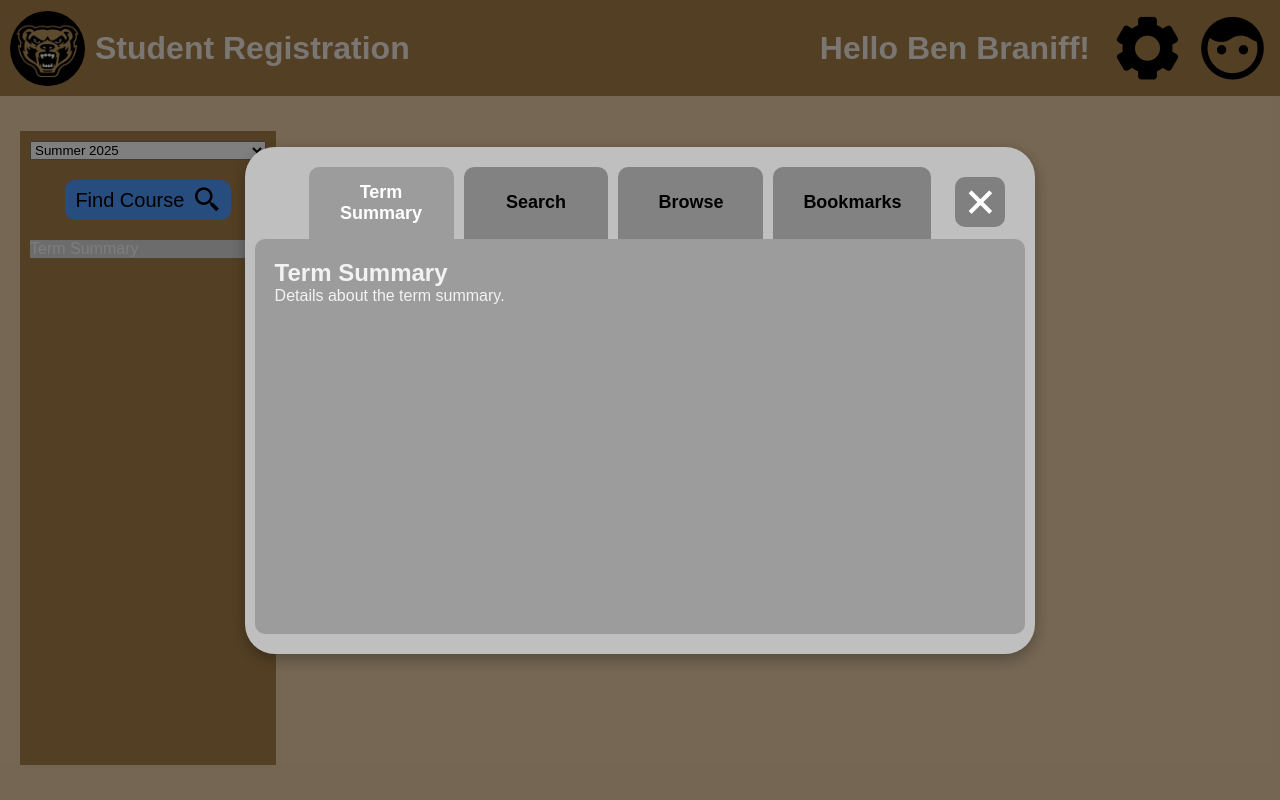
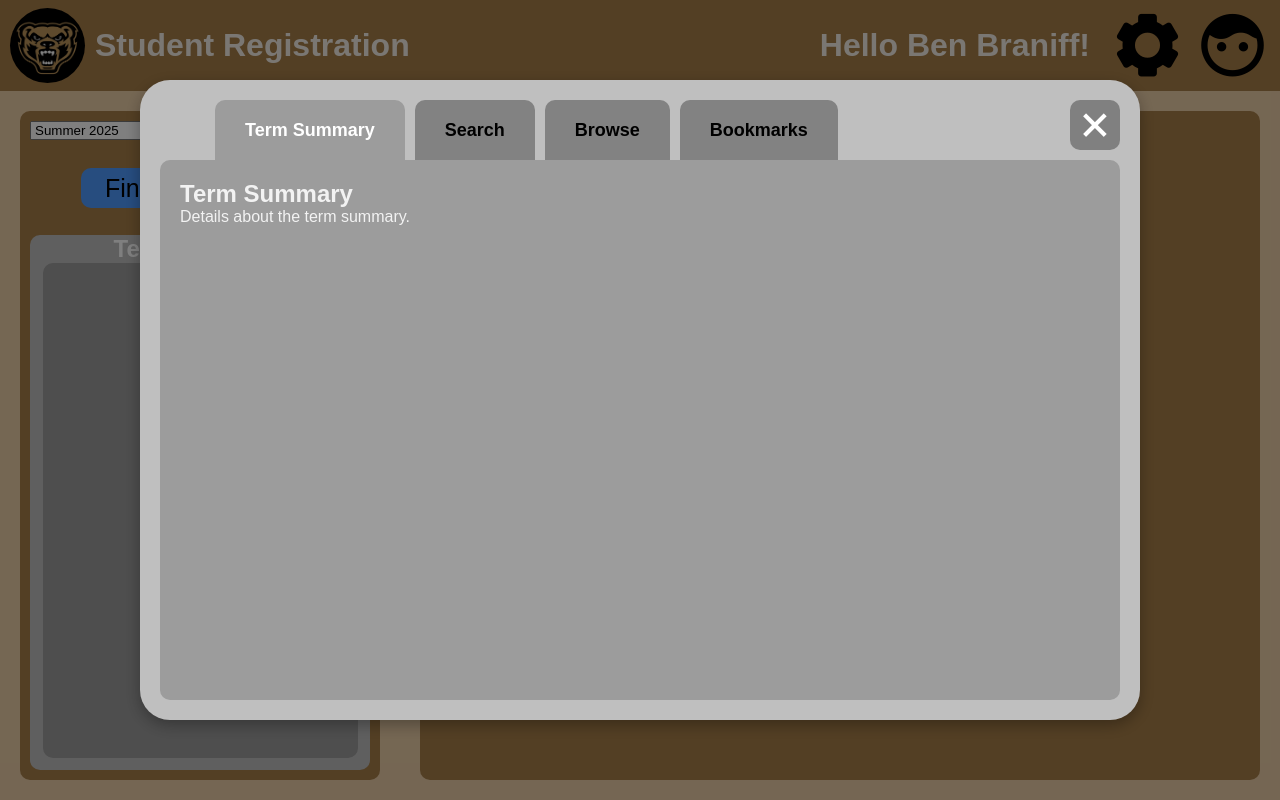
Before and after one commit to msalama2/CSI-3450-DataBase-and-Design, a React (Vite) app in the folder frontend/: page / in a window 1280 px wide. Both pictures are taken after a click on the button "Find Course". Built offline with nearby package versions, Linux system fonts and the light colour scheme.

Commit message:
More touchups with popup and term summary size

```diff
--- a/frontend/src/components/homepage/components/findcourse/popup.css
+++ b/frontend/src/components/homepage/components/findcourse/popup.css
@@ -9,18 +9,16 @@ body {
   background-color: #4e9aff;
   height: 40px;
   width: 70%;
-  font-size: 20px;
+  font-size: 25px;
   border-radius: 10px;
   transition: background ease 0.3s;
   display: flex;
   flex-direction: row;
-  /* text-align: center; */
-  /* vertical-align: auto; */
+  justify-content: space-evenly;
   line-height: 40px;
-  padding-left: 10px;
 }
 .search {
-  margin: auto;
+  margin: auto 0;
   font-size: 30px;
 }
 .find-course:hover {
@@ -45,48 +43,20 @@ body {
   background-color: #bfbfbf;
   padding: 20px;
   border-radius: 30px; /* Curved corners */
-  width: 750.8px; /* Width */
-  height: 467px; /* Height */
+  width: 75%; /* Width */
+  height: 75%; /* Height */
   box-shadow: 0 5px 15px rgba(0, 0, 0, 0.3);
   position: relative;
-  overflow-y: auto; /* Add scroll if content overflows */
   display: flex;
   flex-direction: column;
-  align-items: center; /* Center horizontally */
+  /* align-items: center; */
 }
 
-.close {
-  position: absolute;
-  top: 20px;
-  right: 20px;
-  cursor: pointer;
-  background: gray;
-  height: 50px;
-  width: 50px;
-  line-height: 50px;
-  color: white;
-  border-radius: 10px;
-  transition: all ease 0.3s;
-}
-
-.close i {
-  font-size: 50px;
-  color: white;
-  transition: all ease 0.3s;
-}
-
-.close:hover {
-  background-color: red;
-}
-
-.close:hover i {
-  color: black;
-}
-
+/* start of tabs */
 .tabs {
   display: flex;
-  justify-content: space-around;
-  padding-right: 40px;
+  flex-direction: row;
+  padding-left: 50px;
 }
 
 .tabs button {
@@ -98,9 +68,8 @@ body {
   font-size: 18px; /* Larger font size */
   font-weight: bold; /* Optional: Make text bold */
   transition: background-color 0.3s ease; /* Smooth hover effect */
-  flex: 1; /* Distribute space evenly */
   margin: 0 5px; /* Add some spacing between tabs */
-  transition: all ease .3s;
+  transition: all ease 0.3s;
 }
 
 .tabs button.active {
@@ -116,24 +85,40 @@ body {
   background-color: #8d8d8d;
 }
 
+/* start of close button */
+.close {
+  /* position: absolute;
+  top: 0px;
+  right: 0px; */
+  cursor: pointer;
+  background: gray;
+  height: 50px;
+  width: 50px;
+  line-height: 50px;
+  color: white;
+  border-radius: 10px;
+  transition: all ease 0.3s;
+  margin: 0 0 10px auto;
+}
+.close i {
+  font-size: 50px;
+  color: white;
+  transition: all ease 0.3s;
+}
+.close:hover {
+  background-color: red;
+}
+.close:hover i {
+  color: black;
+}
+/* end of close button */
+/* end of tabs */
+
 .tab-content {
   padding: 20px;
   background-color: #9c9c9c;
   border-radius: 10px;
-  /* margin-top: 10px; */
-  width: 730.8px;
-  height: 400px;
+  width: calc(100% - 40px);
+  height: 100%;
   overflow-y: auto;
 }
-
-.close {
-  position: absolute;
-  top: 30px;
-  right: 30px;
-  font-size: 24px;
-  cursor: pointer;
-}
-
-.close:hover {
-  color: red;
-}
--- a/frontend/src/components/homepage/components/findcourse/popup.jsx
+++ b/frontend/src/components/homepage/components/findcourse/popup.jsx
@@ -17,17 +17,13 @@ const Popup = () => {
   return (
     <div>
       <button onClick={togglePopup} className="find-course">
-        Find Course
+        <p>Find Course</p>
         <i class="bx bx-search-alt-2 search"></i>
       </button>
 
       {isOpen && (
         <div className="popup-overlay">
           <div className="popup-content">
-            <div className="close" onClick={togglePopup}>
-              <i className="bx bx-x"></i>
-            </div>
-
             {/* Tabs */}
             <div className="tabs">
               <button
@@ -54,6 +50,9 @@ const Popup = () => {
               >
                 Bookmarks
               </button>
+              <div className="close" onClick={togglePopup}>
+                <i className="bx bx-x"></i>
+              </div>
             </div>
 
             {/* Tab Content */}
--- a/frontend/src/components/homepage/homepage.css
+++ b/frontend/src/components/homepage/homepage.css
@@ -62,7 +62,7 @@
   font-size: 75px;
   margin: auto 10px auto 0px;
   background-color: rgba(0, 0, 0, 0);
-  transition: all ease 1s;
+  transition: color ease 0.3s, rotate ease 1s;
 }
 
 .topbar .profile {
@@ -88,18 +88,56 @@
   cursor: pointer;
 }
 
+.body {
+  /* margin: auto 0 auto 20px; */
+  padding: 20px;
+}
+
 body .sidebar {
   background-color: #a77e48;
-  height: 90%;
-  width: 20%;
-  margin: auto 0 auto 20px;
+  height: 100%;
+  width: 30%;
+  /* margin: auto 0 auto 20px; */
   display: flex;
   flex-direction: column;
+  justify-content: space-between;
 }
+
 body .sidebar > * {
   margin: 10px;
 }
 
 .term-summary {
-  background-color: #d9d9d9;
+  display: flex;
+  flex-direction: column;
+  justify-content: center;
+  color: white;
+  background-color: #bfbfbf;
+  height: 80%;
+  border-radius: 10px;
 }
+
+.term-summary h2 {
+  margin-left: auto;
+  margin-right: auto;
+}
+
+.term-summary-content {
+  margin: 0 auto auto auto;
+  width: calc(100% - 25px);
+  height: calc(100% - 40px);
+  background-color: #9c9c9c;
+  border-radius: 10px;
+}
+
+.calendar {
+  margin-left: 40px;
+  width: 70%;
+  height: 100%;
+  background-color: #a77e48;
+}
+
+.body .sidebar,
+.body .calendar {
+  border-radius: 10px;
+}
--- a/frontend/src/components/homepage/homepage.jsx
+++ b/frontend/src/components/homepage/homepage.jsx
@@ -15,6 +15,19 @@ const Homepage = () => {
         href="https://unpkg.com/boxicons@2.1.4/css/boxicons.min.css"
         rel="stylesheet"
       />
+
+      {/*
+        body
+            left sidebar
+                term dropdown
+                find course button
+                term summary
+            right calendar
+                (tiling, use stuff from life calendar)
+                columns (days of week)
+                    rows (times of day)
+        */}
+
       {/* topbar */}
       <div className="homepage">
         <div className="topbar">
@@ -30,28 +43,19 @@ const Homepage = () => {
             <i class="bx bxs-face profile"></i>
           </div>
         </div>
-        {/*
-        body
-            left sidebar
-                term dropdown
-                find course button
-                term summary
-            right calendar
-                (tiling, use stuff from life calendar)
-                columns (days of week)
-                    rows (times of day)
-        */}
-
         <div className="body">
           <div className="sidebar">
-            <select name="cars" id="cars">
+            <select name="term-selection" id="term-selection">
               <option value="option1">Summer 2025</option>
               <option value="option2">Fall 2025</option>
               <option value="option3">Winter 2026</option>
               <option value="option4">Fall 2026</option>
             </select>
             <FindCoursePopup />
-            <div className="term-summary">Term Summary</div>
+            <div className="term-summary">
+              <h2>Term Summary</h2>
+              <div className="term-summary-content"></div>
+            </div>
           </div>
           <div className="calendar"></div>
         </div>
```
